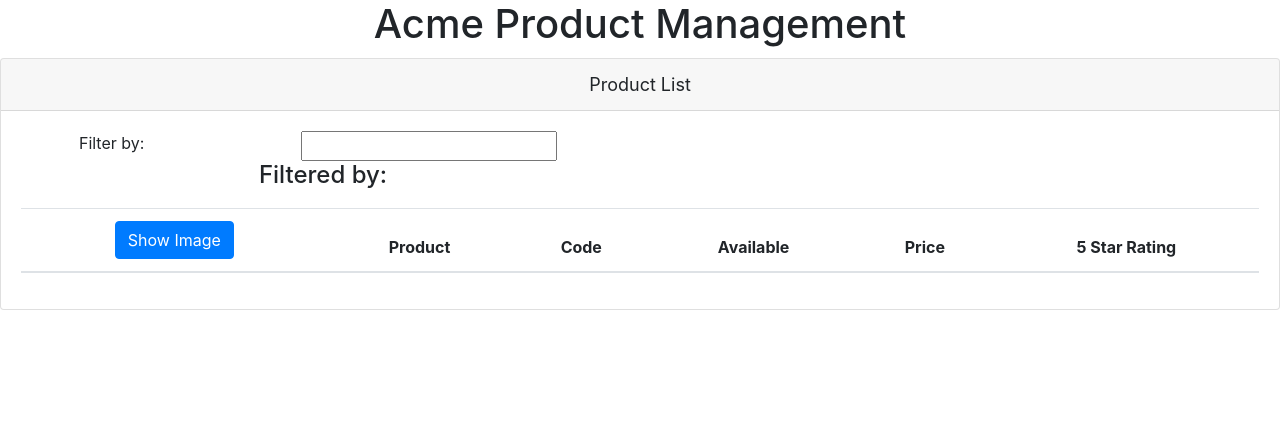
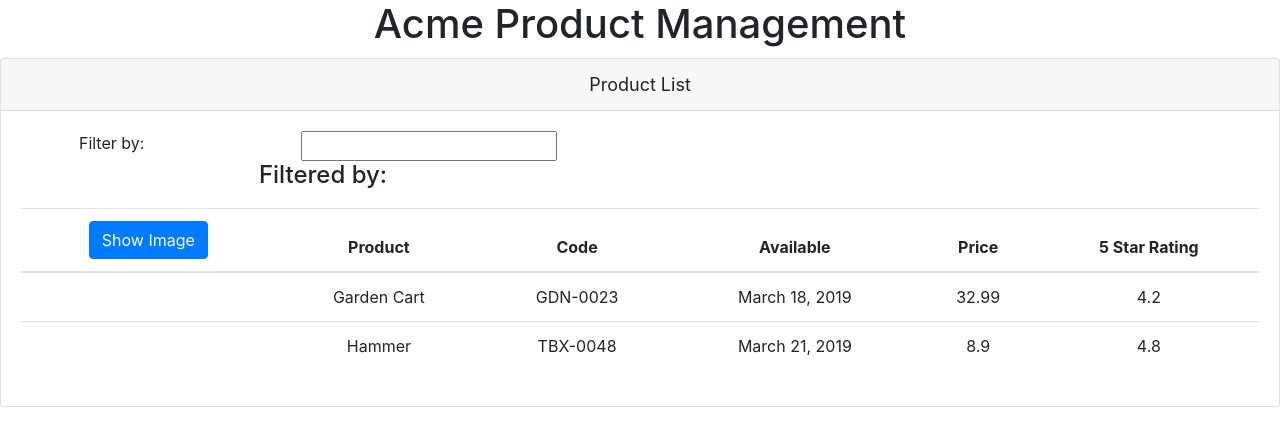
Before and after one commit to JMo911/angular-gettingstarted, an Angular app: page / in a window 1280 px wide. Shown: the top 446 px of the page. Built offline with nearby package versions, Linux system fonts and the light colour scheme.

Commit message:
done with the templates, interpolation, and directives module

```diff
--- a/src/app/products/product-list.component.html
+++ b/src/app/products/product-list.component.html
@@ -15,7 +15,7 @@
           </div>
       </div>
       <div class='table-responsive'>
-          <table class='table'>
+          <table class='table' *ngIf='products && products.length'>
               <thead>
                   <tr>
                       <th>
@@ -31,6 +31,14 @@
                   </tr>
               </thead>
               <tbody>
+                  <tr *ngFor='let product of products'>
+                      <td></td>
+                      <td>{{product.productName}}</td>
+                      <td>{{product.productCode}}</td>
+                      <td>{{product.releaseDate}}</td>
+                      <td>{{product.price}}</td>
+                      <td>{{product.starRating}}</td>
+                  </tr>
 
               </tbody>
           </table>
--- a/src/app/products/product-list.component.ts
+++ b/src/app/products/product-list.component.ts
@@ -6,4 +6,26 @@
 })
 export class ProductListComponent {
     pageTitle: string = 'Product List';
+    products: any[]= [
+        {
+            "productId": 2,
+            'productName': 'Garden Cart',
+            'productCode': 'GDN-0023',
+            'releaseDate': 'March 18, 2019',
+            'description': '15 gallon capacity rolling garden cart',
+            'price': 32.99,
+            'starRating': 4.2,
+            'imageUrl': 'assets/images/garden_cart.png'
+        },
+        {
+            "productId": 5,
+            'productName': 'Hammer',
+            'productCode': 'TBX-0048',
+            'releaseDate': 'March 21, 2019',
+            'description': 'Curved claw steel hammer',
+            'price': 8.9,
+            'starRating': 4.8,
+            'imageUrl': 'assets/images/hammer.png'
+        }
+    ]
 }
```
